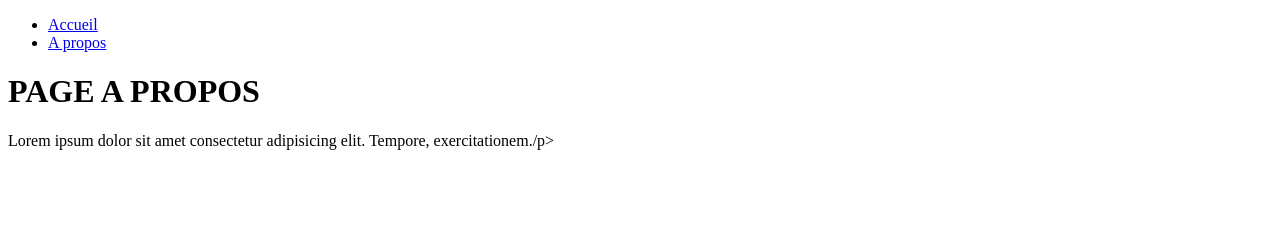
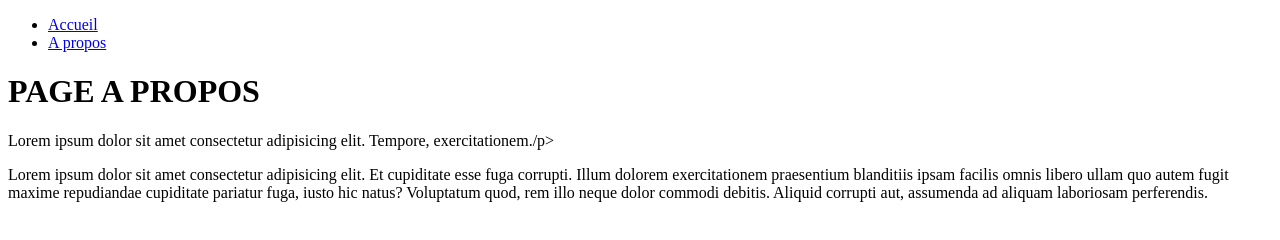
Before and after one commit to cheikhuser/monProjet, a plain HTML site: page apropos.html in a window 1280 px wide. Drawn offline with Linux system fonts and the light colour scheme.

Commit message:
Ajout d'un paragraphe à la page a propos

```diff
--- a/apropos.html
+++ b/apropos.html
@@ -12,5 +12,6 @@
     </ul>
     <h1>PAGE A PROPOS</h1>
     <p> Lorem ipsum dolor sit amet consectetur adipisicing elit. Tempore, exercitationem./p>
+        <p>Lorem ipsum dolor sit amet consectetur adipisicing elit. Et cupiditate esse fuga corrupti. Illum dolorem exercitationem praesentium blanditiis ipsam facilis omnis libero ullam quo autem fugit maxime repudiandae cupiditate pariatur fuga, iusto hic natus? Voluptatum quod, rem illo neque dolor commodi debitis. Aliquid corrupti aut, assumenda ad aliquam laboriosam perferendis.</p>
 </body>
 </html>
```
